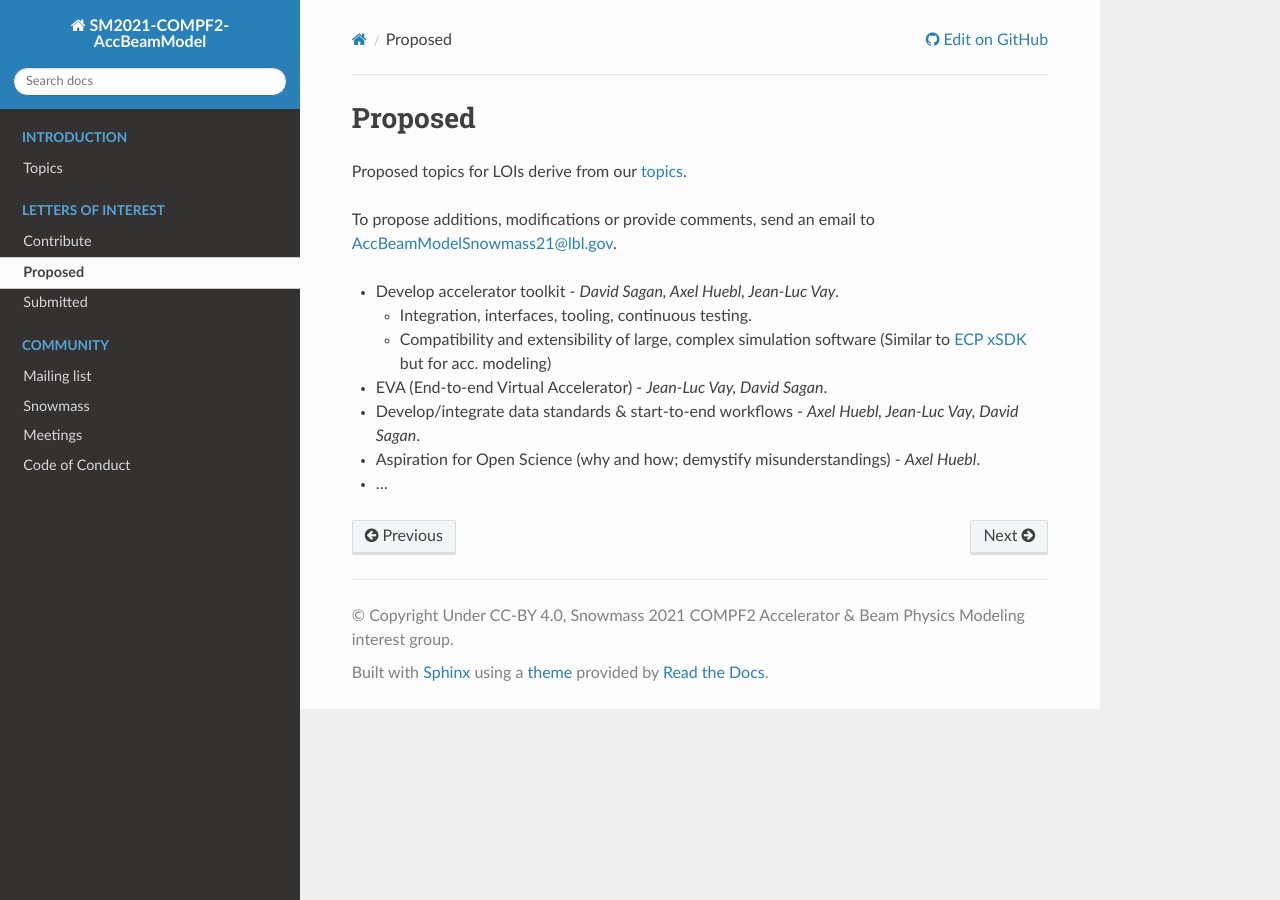
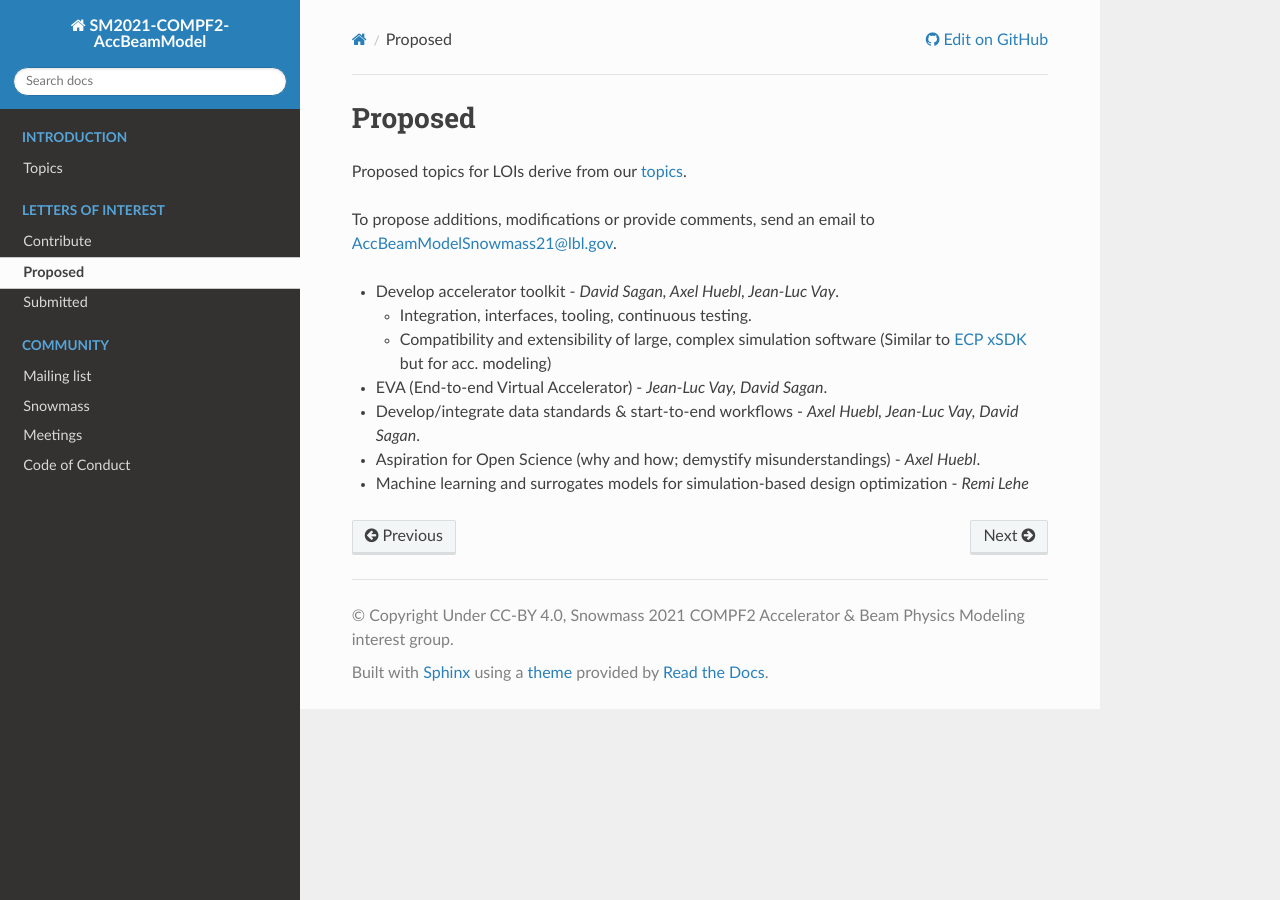
Before and after one commit to snowmass-compf2-accbeammodel/snowmass-compf2-accbeammodel.github.io, a Sphinx documentation site: the page built from docs/source/loi/proposed.rst, in a window 1280 px wide. Built offline with Sphinx 7.4.7 and the Read the Docs theme 2.0.0, drawn with Linux system fonts in a browser that asks for light colours.

Commit message:
Propose LOI on surrogate models for design optimization (#7)

```diff
--- a/docs/source/loi/proposed.rst
+++ b/docs/source/loi/proposed.rst
@@ -14,4 +14,4 @@ To propose additions, modifications or provide comments, send an email to AccBea
 - EVA (End-to-end Virtual Accelerator) - *Jean-Luc Vay, David Sagan*.
 - Develop/integrate data standards & start-to-end workflows - *Axel Huebl, Jean-Luc Vay, David Sagan*.
 - Aspiration for Open Science (why and how; demystify misunderstandings) - *Axel Huebl*.
-- ...
+- Machine learning and surrogates models for simulation-based design optimization - *Remi Lehe*
```
